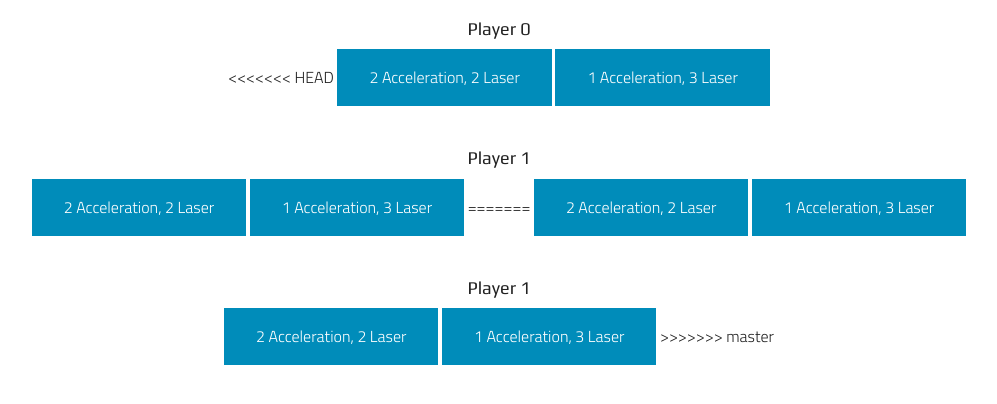
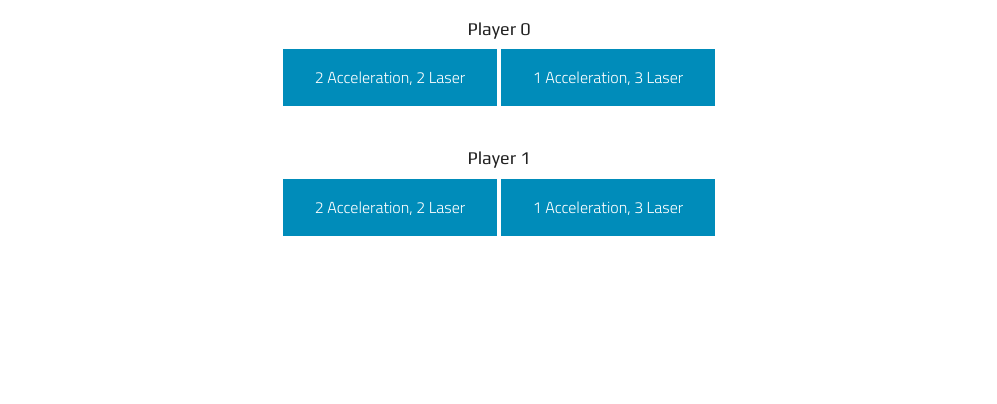
Before and after one commit to emma-sg/Vector-3, a plain HTML site: page index.html in a window 1280 px wide. Shown: the top 404 px of the page, without its empty margins (141-1138 px from the left). Drawn offline with nearby package versions, Linux system fonts and the light colour scheme.

Commit message:
Fix all the weirdness that merging does...

```diff
--- a/index.html
+++ b/index.html
@@ -18,7 +18,6 @@
     <button id="start" style="display:none;">Start game</button>
     <div class="inittech padded centered animated slide">
         <h5>Player 0</h5>
-<<<<<<< HEAD
         <button name="1">2 Acceleration, 2 Laser</button>
         <button name="2">1 Acceleration, 3 Laser</button>
         <br/>
@@ -26,15 +25,6 @@
         <h5>Player 1</h5>
         <button name="3">2 Acceleration, 2 Laser</button>
         <button name="4">1 Acceleration, 3 Laser</button>
-=======
-        <button name="1" disabled="false">2 Acceleration, 2 Laser</button>
-        <button name="2" disabled="false">1 Acceleration, 3 Laser</button>
-        <br/>
-        <br/>
-        <h5>Player 1</h5>
-        <button name="3" disabled="false">2 Acceleration, 2 Laser</button>
-        <button name="4" disabled="false">1 Acceleration, 3 Laser</button>
->>>>>>> master
         <br/>
     </div>
     <div class="initships0 padded animated slide" style="left:100%;">
```
